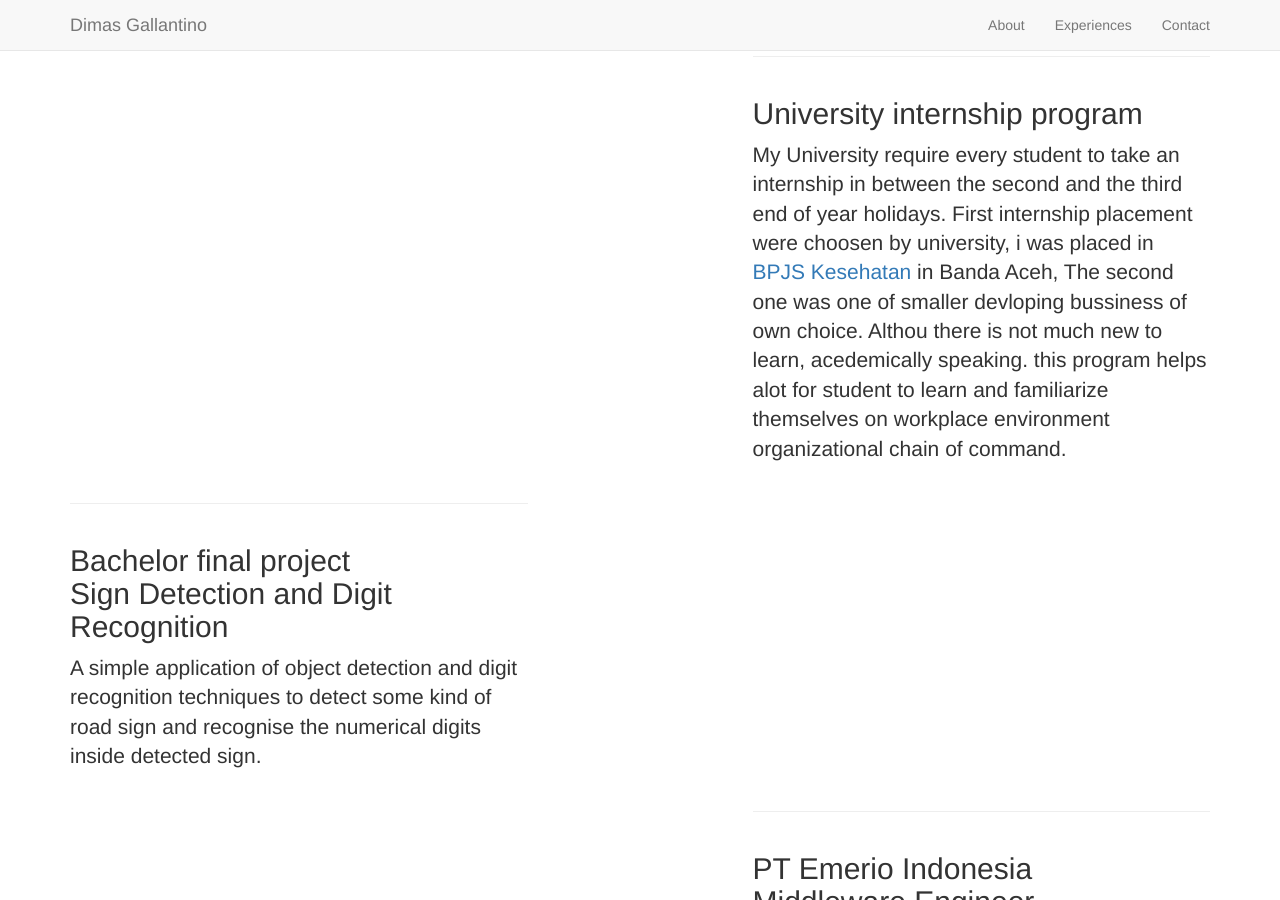
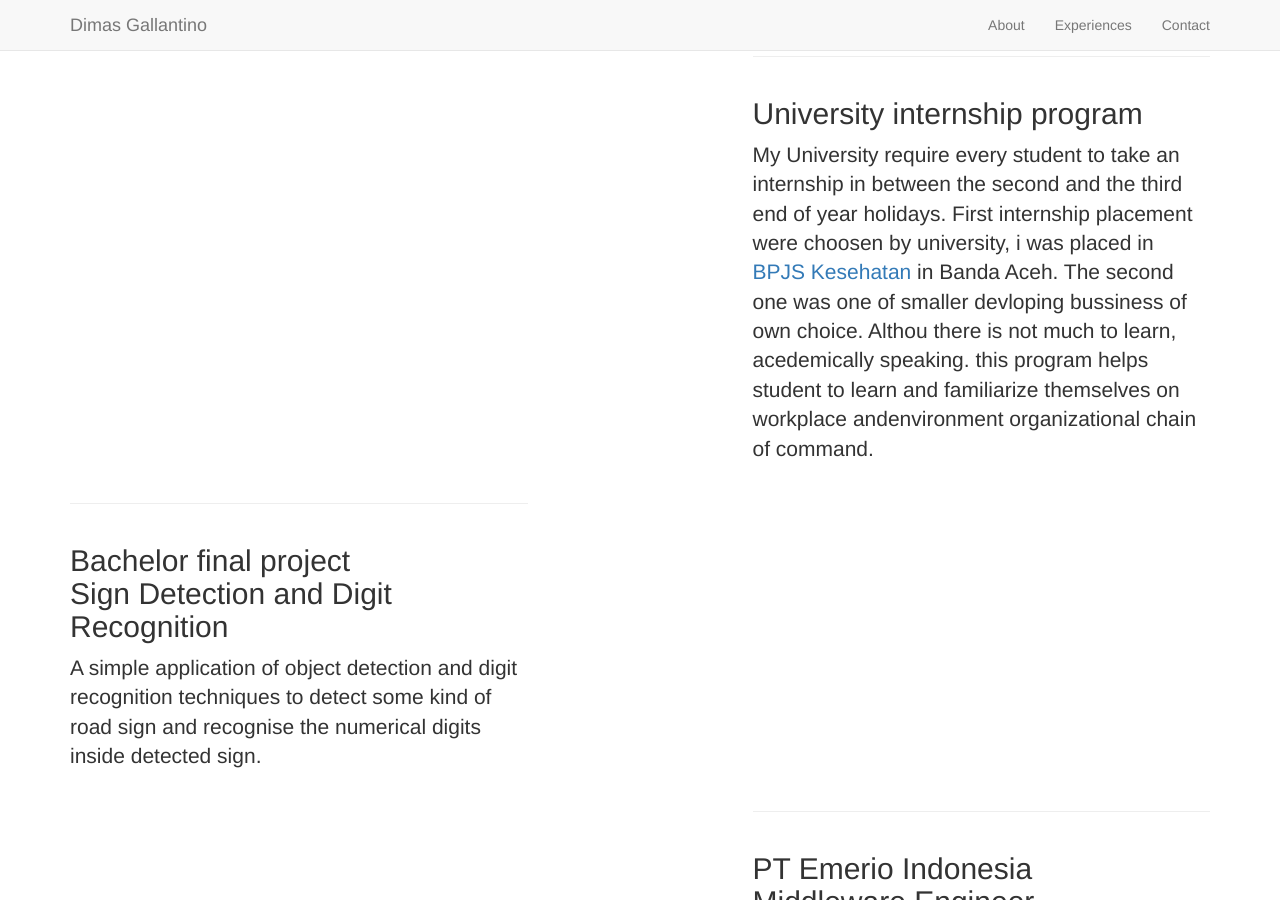
Before and after one commit to dgallantino/dgallantino.github.io, a Jekyll site: the page built from _posts/2015-06-10-internship.markdown, in a window 1280 px wide and 900 px high, scrolled down 746 px. Built offline with Jekyll 4.4.1, drawn with Linux system fonts in a browser that asks for light colours; nearby versions of some CDN libraries; library files that are not in the unit come from our copies.

Commit message:
correct typos

```diff
--- a/_posts/2015-06-10-internship.markdown
+++ b/_posts/2015-06-10-internship.markdown
@@ -6,4 +6,4 @@
 description: |
 ---
 
-My University require every student to take an internship in between the second and the third end of year holidays. First internship placement were choosen by university, i was placed in [BPJS Kesehatan](https://bpjs-kesehatan.go.id/bpjs/) in Banda Aceh, The second one was one of smaller devloping bussiness of own choice. Althou there is not much new to learn, acedemically speaking. this program helps alot for student to learn and familiarize themselves on workplace environment organizational chain of command.
+My University require every student to take an internship in between the second and the third end of year holidays. First internship placement were choosen by university, i was placed in [BPJS Kesehatan](https://bpjs-kesehatan.go.id/bpjs/) in Banda Aceh. The second one was one of smaller devloping bussiness of own choice. Althou there is not much to learn, acedemically speaking. this program helps student to learn and familiarize themselves on workplace andenvironment organizational chain of command.
```
